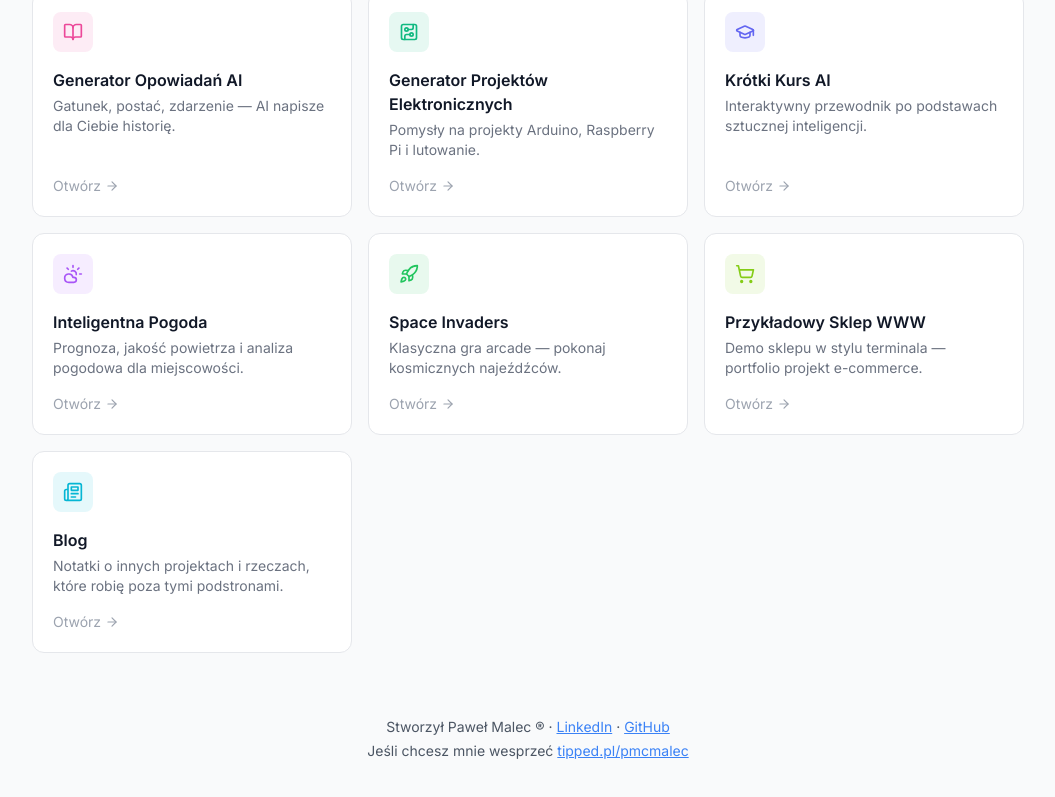
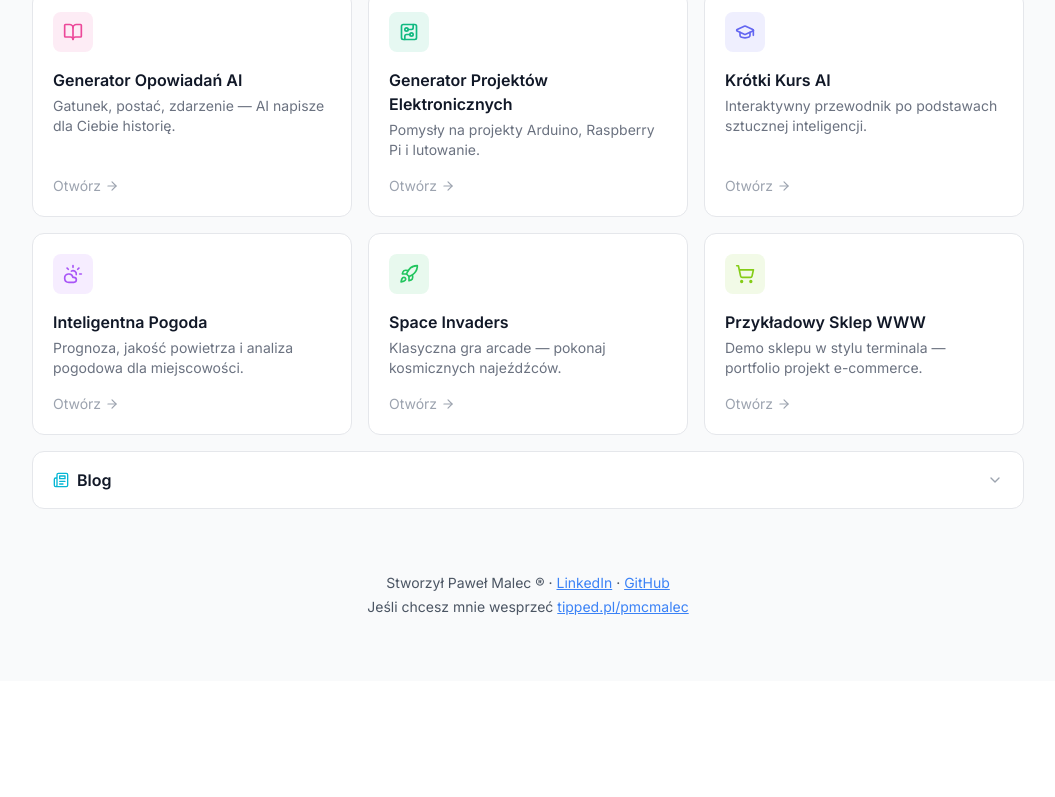
Before and after one commit to pmcmal/pmc-pages, a React (Vite) app: page / in a window 1280 px wide. Shown: the part 495-1292 px from the top of the page, without its empty margins (112-1167 px from the left). After the commit the page ends 1176 px from the top, so only its background shows below. Built offline with nearby package versions, Linux system fonts and the light colour scheme.

Commit message:
Blog: zwijalny pasek pod kafelkami zamiast osobnego kafelka; naprawa boot-error w save-blog-post

```diff
--- a/src/pages/Index.tsx
+++ b/src/pages/Index.tsx
@@ -1,4 +1,5 @@
 import type { ElementType } from "react";
+import { useState } from "react";
 import { Link } from "react-router-dom";
 import { useTheme } from "next-themes";
 import {
@@ -15,9 +16,11 @@ import {
   ShoppingCart,
   ArrowRight,
   Newspaper,
+  ChevronDown,
 } from "lucide-react";
 import { PMCLogo } from "@/components/PMCLogo";
 import { PageFooter } from "@/components/PageFooter";
+import { getAllPosts } from "@/lib/blog";
 
 interface ProjectCard {
   title: string;
@@ -91,17 +94,12 @@ const projects: ProjectCard[] = [
     icon: ShoppingCart,
     accent: "text-lime-500 bg-lime-500/10",
   },
-  {
-    title: "Blog",
-    description: "Notatki o innych projektach i rzeczach, które robię poza tymi podstronami.",
-    path: "/blog",
-    icon: Newspaper,
-    accent: "text-cyan-500 bg-cyan-500/10",
-  },
 ];
 
 const Index = () => {
   const { theme, setTheme } = useTheme();
+  const [blogOpen, setBlogOpen] = useState(false);
+  const posts = getAllPosts();
 
   const toggleTheme = () => {
     setTheme(theme === "dark" ? "light" : "dark");
@@ -152,6 +150,44 @@ const Index = () => {
           })}
         </div>
 
+        <div className="mt-4 rounded-xl border border-gray-200 dark:border-gray-800 bg-white dark:bg-gray-900 overflow-hidden">
+          <button
+            onClick={() => setBlogOpen(!blogOpen)}
+            className="w-full flex items-center justify-between px-5 py-4 text-left hover:bg-gray-50 dark:hover:bg-gray-800/50 transition-colors"
+          >
+            <span className="flex items-center gap-2 font-semibold">
+              <Newspaper className="w-4 h-4 text-cyan-500" /> Blog
+            </span>
+            <ChevronDown className={`w-4 h-4 text-gray-400 transition-transform ${blogOpen ? "rotate-180" : ""}`} />
+          </button>
+          {blogOpen && (
+            <div className="px-5 pb-5 border-t border-gray-200 dark:border-gray-800 pt-4">
+              {posts.length === 0 ? (
+                <p className="text-sm text-gray-500 dark:text-gray-400">Brak wpisów jeszcze.</p>
+              ) : (
+                <div className="space-y-3">
+                  {posts.slice(0, 5).map((post) => (
+                    <Link
+                      key={post.slug}
+                      to={`/blog/${post.slug}`}
+                      className="block group"
+                    >
+                      <div className="text-xs text-gray-400 dark:text-gray-500">{post.date}</div>
+                      <div className="font-medium group-hover:underline">{post.title}</div>
+                    </Link>
+                  ))}
+                </div>
+              )}
+              <Link
+                to="/blog"
+                className="mt-4 inline-flex items-center gap-1 text-sm font-medium text-gray-500 hover:text-gray-900 dark:hover:text-gray-100"
+              >
+                Zobacz wszystkie <ArrowRight className="w-3.5 h-3.5" />
+              </Link>
+            </div>
+          )}
+        </div>
+
         <div className="mt-16">
           <PageFooter />
         </div>
```
Also changed, not shown: 1 other file (tests, documents, lock files or other folders).
